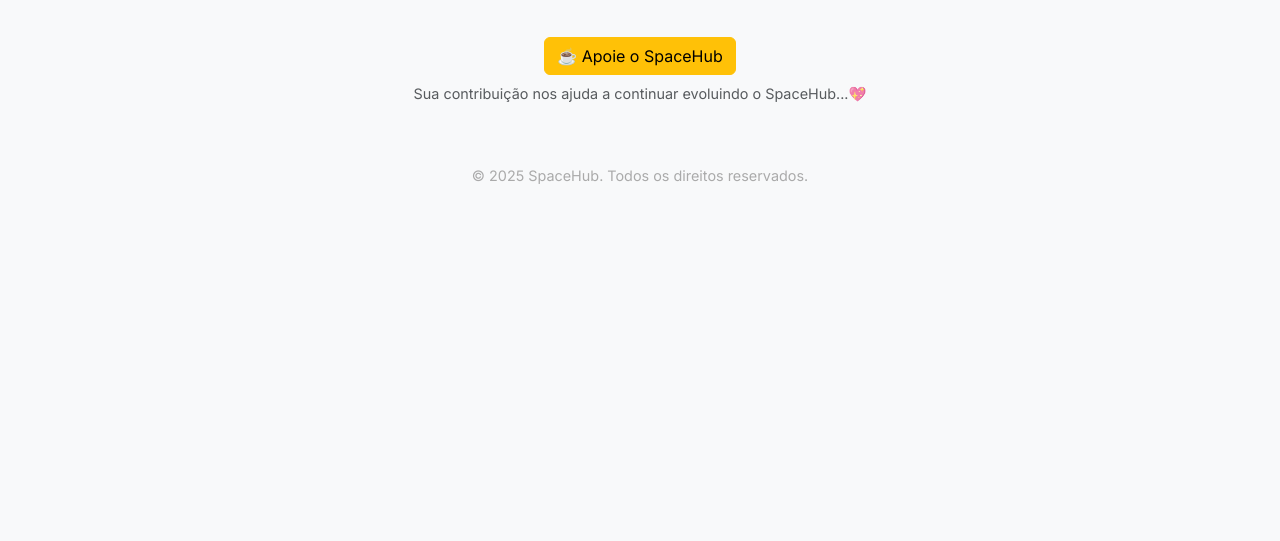
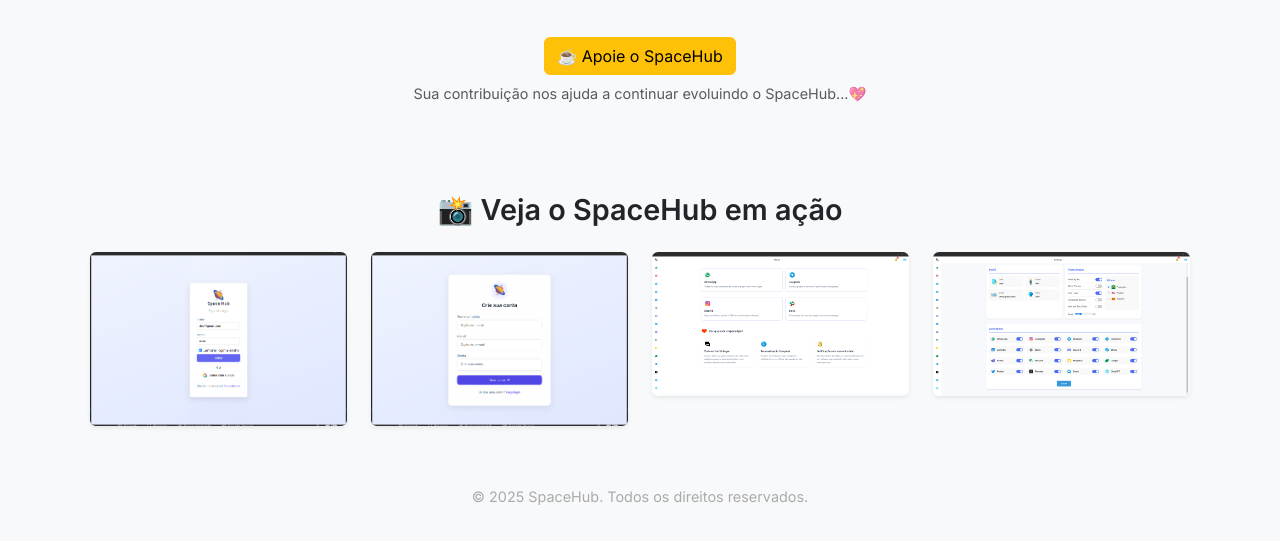
Before and after one commit to CharlesSampaio-CRS/spaceapp-site, a plain HTML site: page index.html in a window 1280 px wide. Shown: the part 539-1080 px from the top of the page. Before the commit the page ends 800 px from the top, so only its background shows below. Drawn offline with nearby package versions, Linux system fonts and the light colour scheme; no server answers.

Commit message:
add imagens application

```diff
--- a/index.html
+++ b/index.html
@@ -53,6 +53,26 @@
       padding: 12px 24px;
       border-radius: 8px;
     }
+
+    .screenshot-section {
+  text-align: center;
+  padding-top: 40px;
+}
+
+.screenshot-section h2 {
+  font-size: 1.8rem;
+  font-weight: 600;
+}
+
+.screenshot-section img {
+  border-radius: 10px;
+  transition: transform 0.3s ease;
+}
+
+.screenshot-section img:hover {
+  transform: scale(1.05);
+}
+
 
     .footer {
       margin-top: 60px;
@@ -202,6 +222,25 @@
       </div>
     </div>
 
+    <div class="screenshot-section mt-5">
+      <h2 class="mb-4">📸 Veja o SpaceHub em ação</h2>
+      <div class="row justify-content-center g-4">
+        <div class="col-6 col-md-4 col-lg-3">
+          <img src="./assets/login.png" class="img-fluid rounded shadow-sm" alt="Tela 1">
+        </div>
+        <div class="col-6 col-md-4 col-lg-3">
+          <img src="./assets/register.png" class="img-fluid rounded shadow-sm" alt="Tela 2">
+        </div>
+        <div class="col-6 col-md-4 col-lg-3">
+          <img src="./assets/home.png" class="img-fluid rounded shadow-sm" alt="Tela 3">
+        </div>
+        <div class="col-6 col-md-4 col-lg-3">
+          <img src="./assets/configs.png" class="img-fluid rounded shadow-sm" alt="Tela 4">
+        </div>
+      </div>
+    </div>
+
+
     <div class="footer">
       &copy; 2025 SpaceHub. Todos os direitos reservados.
     </div>
```
Also changed, not shown: assets/config.png (added), assets/configs.png (added), assets/home.png (added), assets/login.png (added), assets/register.png (added).
